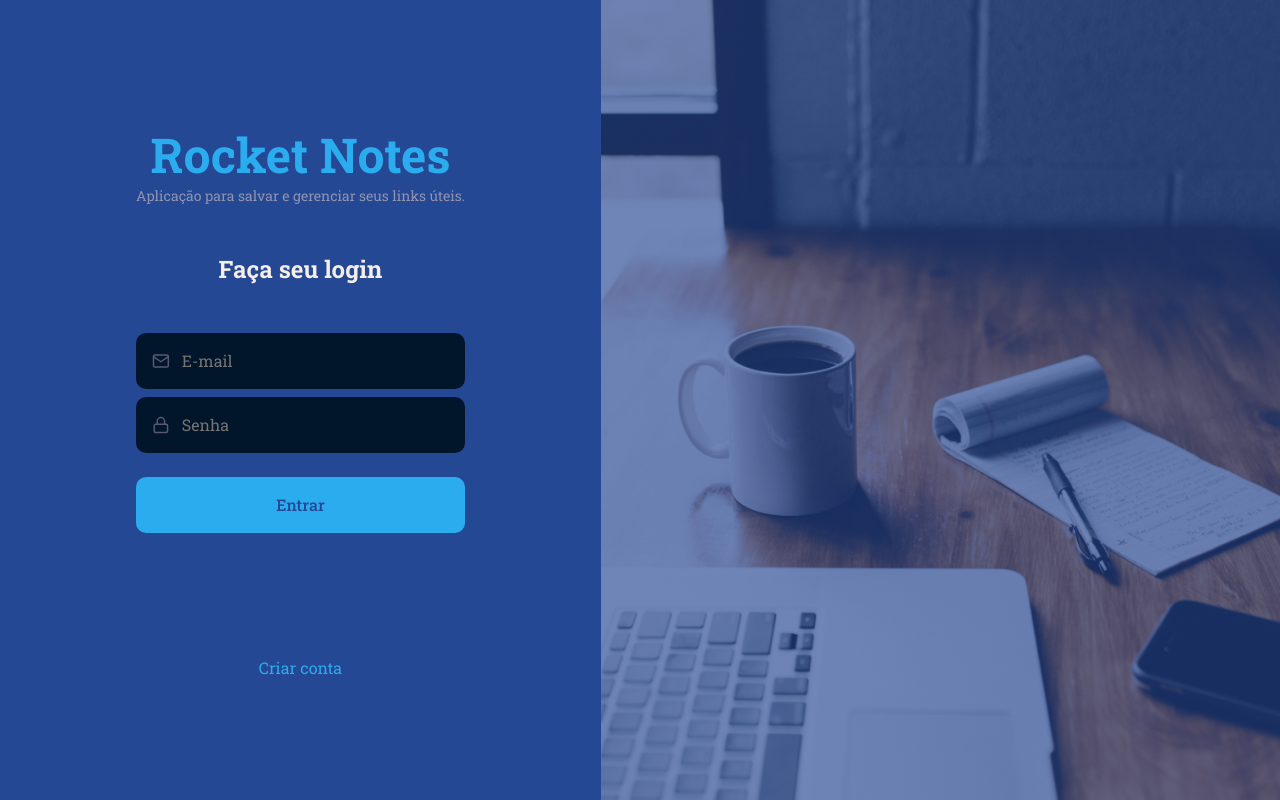
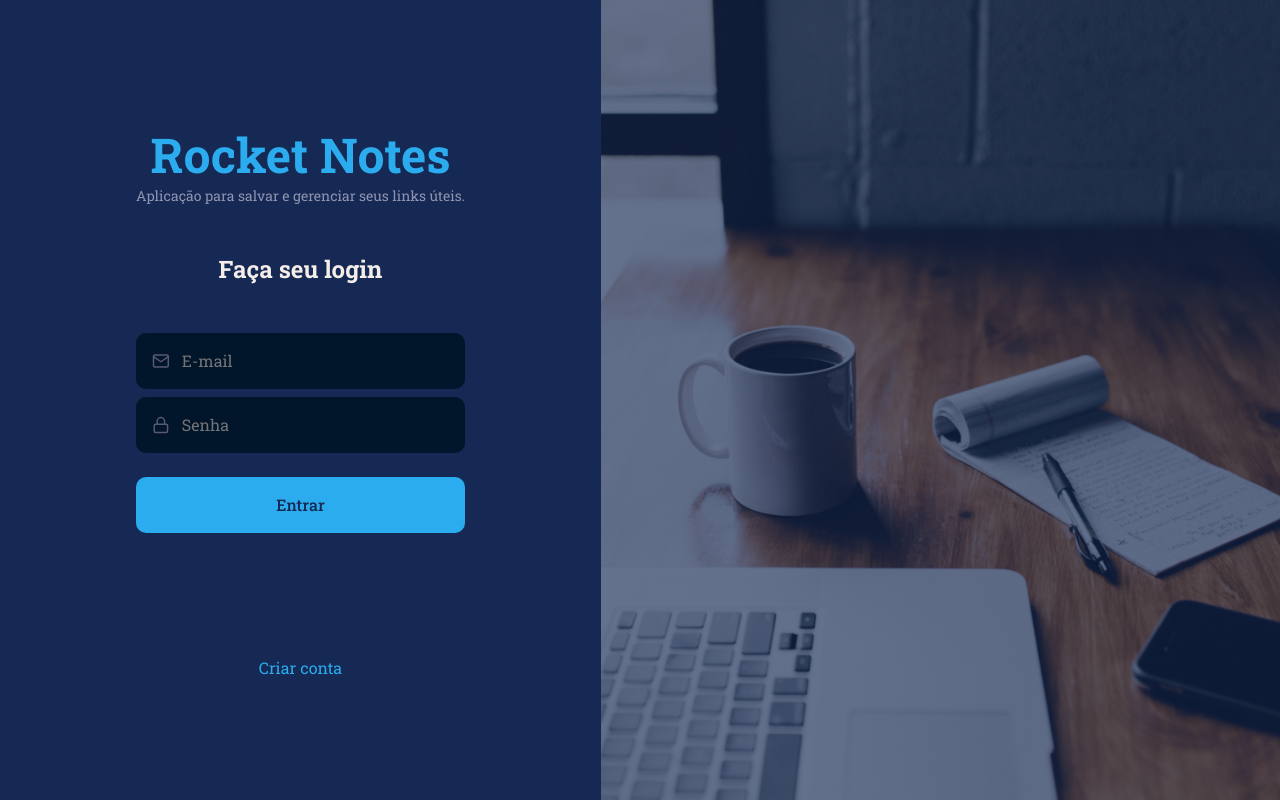
Before and after one commit to Manubeco/MyNoteLife, a React (Vite) app: page / in a window 1280 px wide. Built offline with nearby package versions, Linux system fonts and the light colour scheme.

Commit message:
Making the color palet more dark

```diff
--- a/src/styles/theme.js
+++ b/src/styles/theme.js
@@ -3,7 +3,7 @@
 export default {
   COLORS: {
     BACKGROUND_900: "#01152B",
-    BACKGROUND_800: "#254894",
+    BACKGROUND_800: "#152954",
     BACKGROUND_700: "#072642",
 
     WHITE: "#F4EDE8",
```
